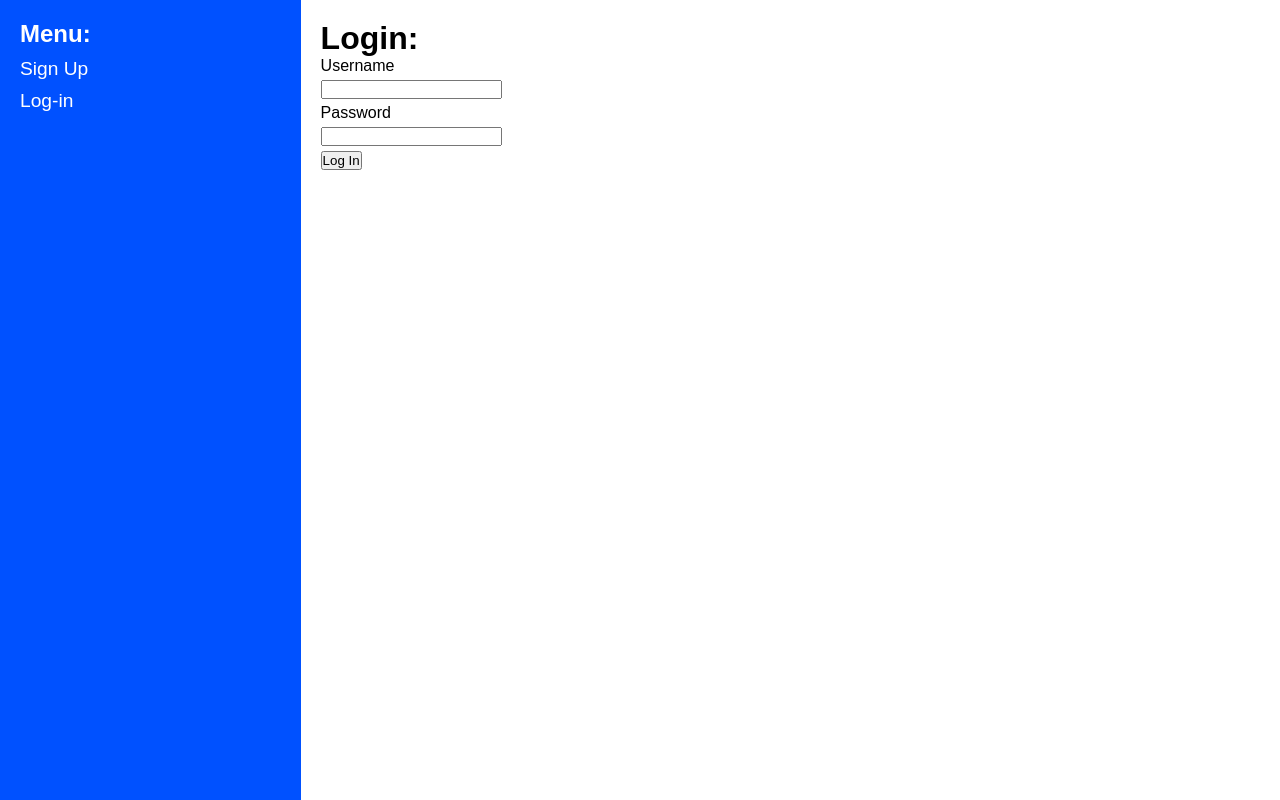
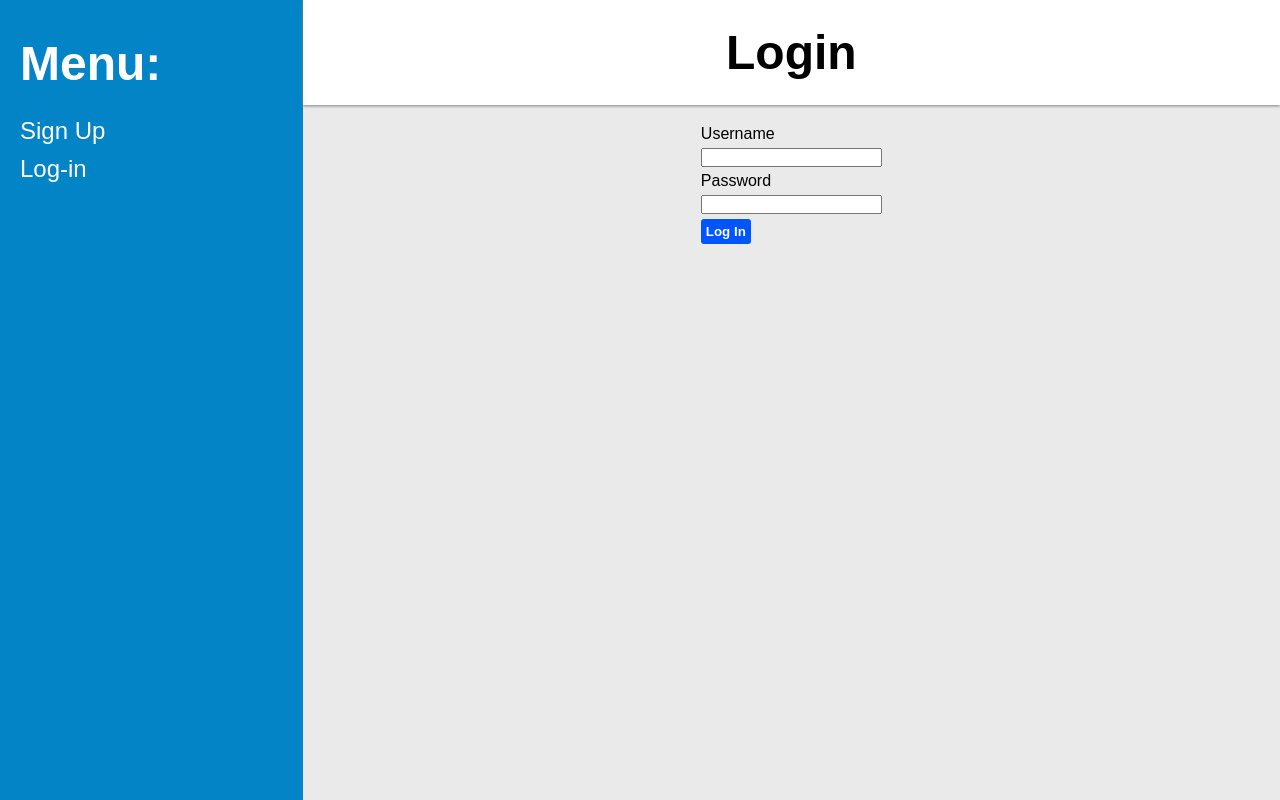
Before and after one commit to BigWojtek7/messaging-app-frontend, a React (Vite) app: page /login in a window 1280 px wide. Built offline with nearby package versions, Linux system fonts and the light colour scheme.

Commit message:
Restyle colors of website

```diff
--- a/src/App.jsx
+++ b/src/App.jsx
@@ -1,15 +1,17 @@
 import { Outlet } from 'react-router-dom';
 import styles from './App.module.css';
 import Sidebar from './components/Sidebar/Sidebar';
+import Header from './components/Header/Header';
 
 function App() {
   return (
-    <div className={styles.content}>
+    <div className={styles.app}>
       <nav className={styles.sidebar}>
         <Sidebar />
       </nav>
       <main className={styles.mainDiv}>
-        <Outlet />
+        <Header />
+        <div className={styles.content}><Outlet /></div>
       </main>
     </div>
   );
--- a/src/App.module.css
+++ b/src/App.module.css
@@ -1,4 +1,4 @@
-.content {
+.app {
   display: flex;
   height: 100%;
 }
@@ -7,7 +7,7 @@
   width: 30%;
   height: 100%;
   padding: 20px;
-  background-color: rgb(0, 81, 255);
+  background-color: #0284c7;
 }
 
 .sidebar ul li {
@@ -17,7 +17,12 @@
 }
 
 .mainDiv {
+  /* padding: 20px; */
+  width: 100%;
+}
+.content{
   padding: 20px;
-  width: 100%;
-
+  text-align: center;
+  display: flex;
+  justify-content: center;
 }
--- a/src/components/Login/Login.jsx
+++ b/src/components/Login/Login.jsx
@@ -7,17 +7,14 @@ function Login() {
   const handleSubmit = (e) => {
     e.preventDefault();
     const postApi = async () => {
-      const res = await fetch(
-        'https://incandescent-creative-gaura.glitch.me/login',
-        {
+      const res = await fetch('http://localhost:3000/register', {
         headers: { 'Content-Type': 'application/json' },
         body: JSON.stringify({
           username: e.target.username.value,
           password: e.target.password.value,
         }),
         method: 'post',
-        }
-      );
+      });
       const data = await res.json();
       setFetchData(data);
       const dataToken = data.token;
@@ -32,7 +29,6 @@ function Login() {
 
   return (
     <>
-      <h1>Login:</h1>
       <form onSubmit={handleSubmit}>
         <label htmlFor="username">Username</label>
         <input id="username" name="username" type="text" />
--- a/src/components/Sidebar/Sidebar.module.css
+++ b/src/components/Sidebar/Sidebar.module.css
@@ -1,8 +1,15 @@
-.sidebar{
-  color:white
+.sidebar {
+  color: white;
+  font-size: 2rem;
+  margin-top: 0.5em;
+  display: flex;
+  flex-direction: column;
+  height: 100%;
+  gap: 0.5em;
 }
 
 .sidebar a {
   color: inherit;
   text-decoration: inherit;
+  font-size: 1.5rem;
 }
--- a/src/components/SignUp/SignUp.jsx
+++ b/src/components/SignUp/SignUp.jsx
@@ -33,7 +33,6 @@ function SignUp() {
 
   return (
     <>
-      <h1>Sign Up</h1>
       <form onSubmit={handleSubmit}>
         <label htmlFor="username">Username</label>
         <input id="username" name="username" type="text" />
--- a/src/index.css
+++ b/src/index.css
@@ -8,6 +8,7 @@
 body{
   width: 100vw;
   height: 100vh;
+  background-color: rgb(234, 234, 234);
 }
 
 #root{
@@ -20,3 +21,13 @@ form {
   align-items: baseline;
   gap: 5px;
 }
+
+button {
+  background-color: rgb(0, 85, 255);
+  color: white;
+  padding: 5px;
+  border: none;
+  border-radius: 3px;
+  font-weight: 700;
+  cursor: pointer;
+}
```
Lines whose indentation alone changed are shown as unchanged.
